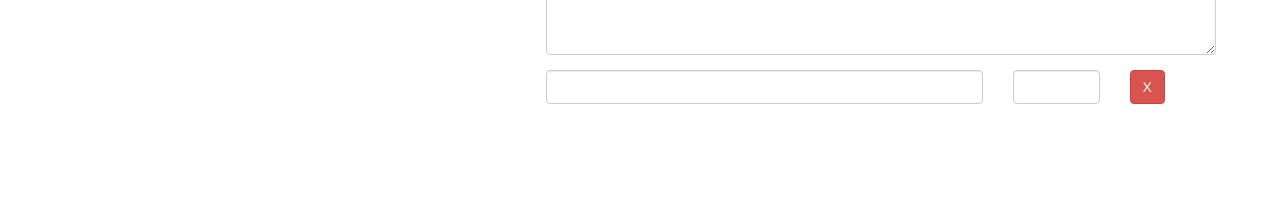
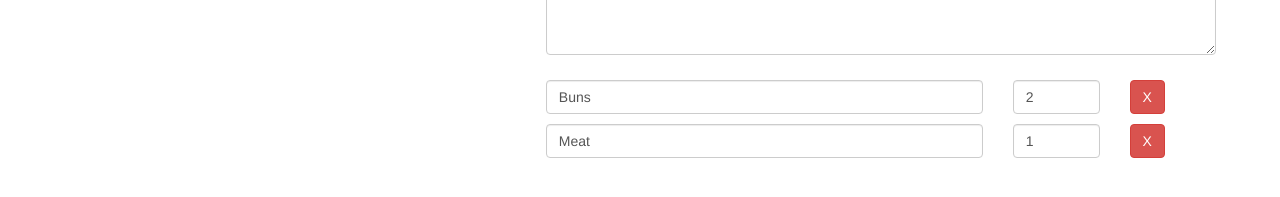
Before and after one commit to Lejla1502/Recipebook, an Angular app: page /recipes/1/edit in a window 1280 px wide. Shown: the part 359-556 px from the top of the page. Built offline with nearby package versions, Linux system fonts and the light colour scheme.

Commit message:
Displaying ingredients in recipe edit form

```diff
--- a/src/app/recipes/recipe-edit/recipe-edit.component.html
+++ b/src/app/recipes/recipe-edit/recipe-edit.component.html
@@ -13,7 +13,7 @@
         <form [formGroup]="recipeForm" (ngSubmit)="onSubmit()">
 
         <div class="row">
-            <div class="col-xs-12">
+            <div class="col-xs-12" >
                 <button type="submit" class="btn btn-success">Save</button>
                 <button type="button" class="btn btn-danger">Cancel</button>
                 <div class="form-group">
@@ -66,14 +66,15 @@
         </div>
 
         <div class="row">
-            <div class="col-xs-12">
+            <div class="col-xs-12" formArrayName="ingredients" >
 
-            <div class="row">
+            <div class="row" *ngFor="let ingredientCtrl of getControlsOfIngredients(); let i=index" [formGroupName]="i"
+            style="margin-top:10px;">
                 <div class="col-xs-8">
-                    <input type="text" class="form-control">
+                    <input type="text" class="form-control" formControlName="name">
                 </div>
                 <div class="col-xs-2">
-                    <input type="number" class="form-control">
+                    <input type="number" class="form-control" formControlName="amount">
                 </div>
                 <div class="col-xs-2">
                     <button class="btn btn-danger">X</button>
--- a/src/app/recipes/recipe-edit/recipe-edit.component.ts
+++ b/src/app/recipes/recipe-edit/recipe-edit.component.ts
@@ -1,5 +1,5 @@
 import { Component, OnInit } from '@angular/core';
-import { FormControl, FormGroup, NgForm, Validators } from '@angular/forms';
+import { FormArray, FormControl, FormGroup, NgForm, Validators } from '@angular/forms';
 import { ActivatedRoute, Params, Router } from '@angular/router';
 import { Recipe } from '../recipe.model';
 import { RecipeService } from '../recipe.service';
@@ -35,7 +35,7 @@
   });
 
 
-    this.initForm();
+    //this.initForm();
 
   }
 
@@ -44,6 +44,7 @@
     let recipeName='';
     let imagePath='';
     let description='';
+    let ingredients=new FormArray([]);
 
     if(this.editMode){
       const recipe=this.recipeService.getRecipe(this.id);
@@ -51,15 +52,31 @@
       recipeName=recipe.name;
       imagePath=recipe.imagePath;
       description=recipe.description;
+
+      if(recipe['ingredients']){
+        for(let ingredient of recipe.ingredients)
+        {
+          ingredients.push(
+            new FormGroup({
+              'name': new FormControl(ingredient.name),
+              'amount': new FormControl(ingredient.amount)
+            })
+          );
+        }
+      }
     }
 
     this.recipeForm=new FormGroup({
 
       'name':new FormControl(recipeName, [Validators.required]),
       'description':new FormControl(description, [Validators.required]),
-      'imagePath': new FormControl(imagePath, Validators.required)
+      'imagePath': new FormControl(imagePath, Validators.required),
+      'ingredients': ingredients
+    });
+  }
 
-    });
+  getControlsOfIngredients(){
+    return (<FormArray>this.recipeForm.get('ingredients')).controls;
   }
 
   onSubmit()
```
